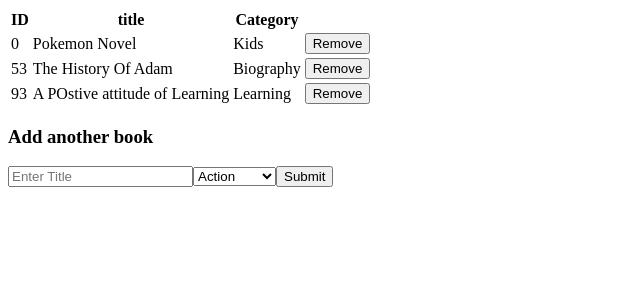
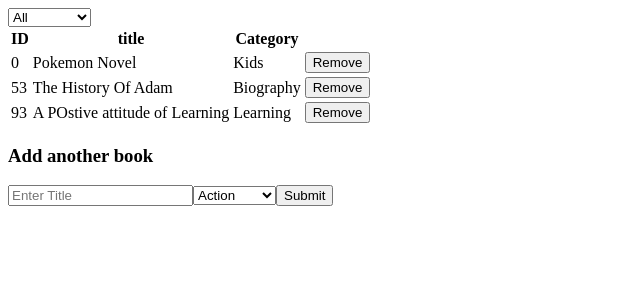
Before and after one commit to talhawaqar/Bookstore-cms, a React (Create React App) app: page / in a window 1280 px wide. Shown: the top 300 px of the page, without its empty margins (0-640 px from the left). Built offline with nearby package versions, Linux system fonts and the light colour scheme.

Commit message:
Add ChangeFilter component

```diff
--- a/src/components/CategoryFilter.js
+++ b/src/components/CategoryFilter.js
@@ -0,0 +1,22 @@
+import React from 'react';
+import { OPTIONS } from '../actions/types';
+
+const CategoryFilter = (props) =>{
+
+  /* eslint-disable max-len */
+  const renderFilterOptions = () => OPTIONS.map((option) => <option key={option} value={option}>{option}</option>)
+  /* eslint-enable max-len */
+
+  const handleChange = (e) => {
+    console.log(e.target.value);
+  }
+
+  return (
+    <select name="categories" onChange={handleChange} id="categories">
+        <option key='all' value={null} >All</option>
+        {renderFilterOptions()}
+    </select>
+  );
+}
+
+export default CategoryFilter;
--- a/src/containers/BookList.js
+++ b/src/containers/BookList.js
@@ -2,6 +2,7 @@ import React from 'react';
 import PropTypes from 'prop-types';
 import { connect } from 'react-redux';
 import Book from '../components/Book';
+import CategoryFilter from '../components/CategoryFilter';
 import { removeBook } from '../actions';
 
 const BookList = (props) => {
@@ -19,6 +20,8 @@ const BookList = (props) => {
   };
 
   return (
+    <>
+      <CategoryFilter />
       <table>
         <thead>
           <tr>
@@ -31,6 +34,7 @@ const BookList = (props) => {
           {renderList()}
         </tbody>
       </table>
+    </>
   );
 };
 
```
Lines whose indentation alone changed are shown as unchanged.
